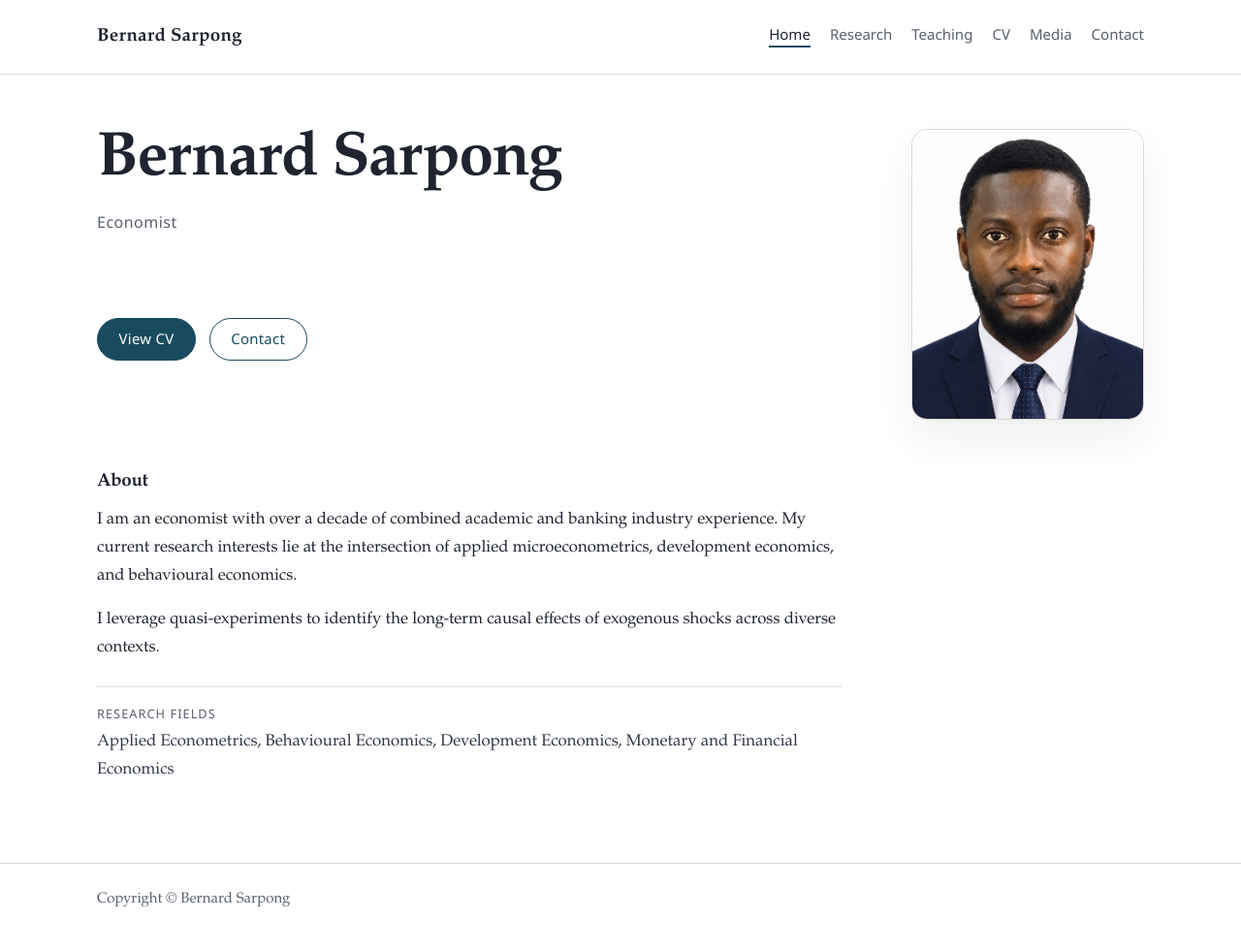
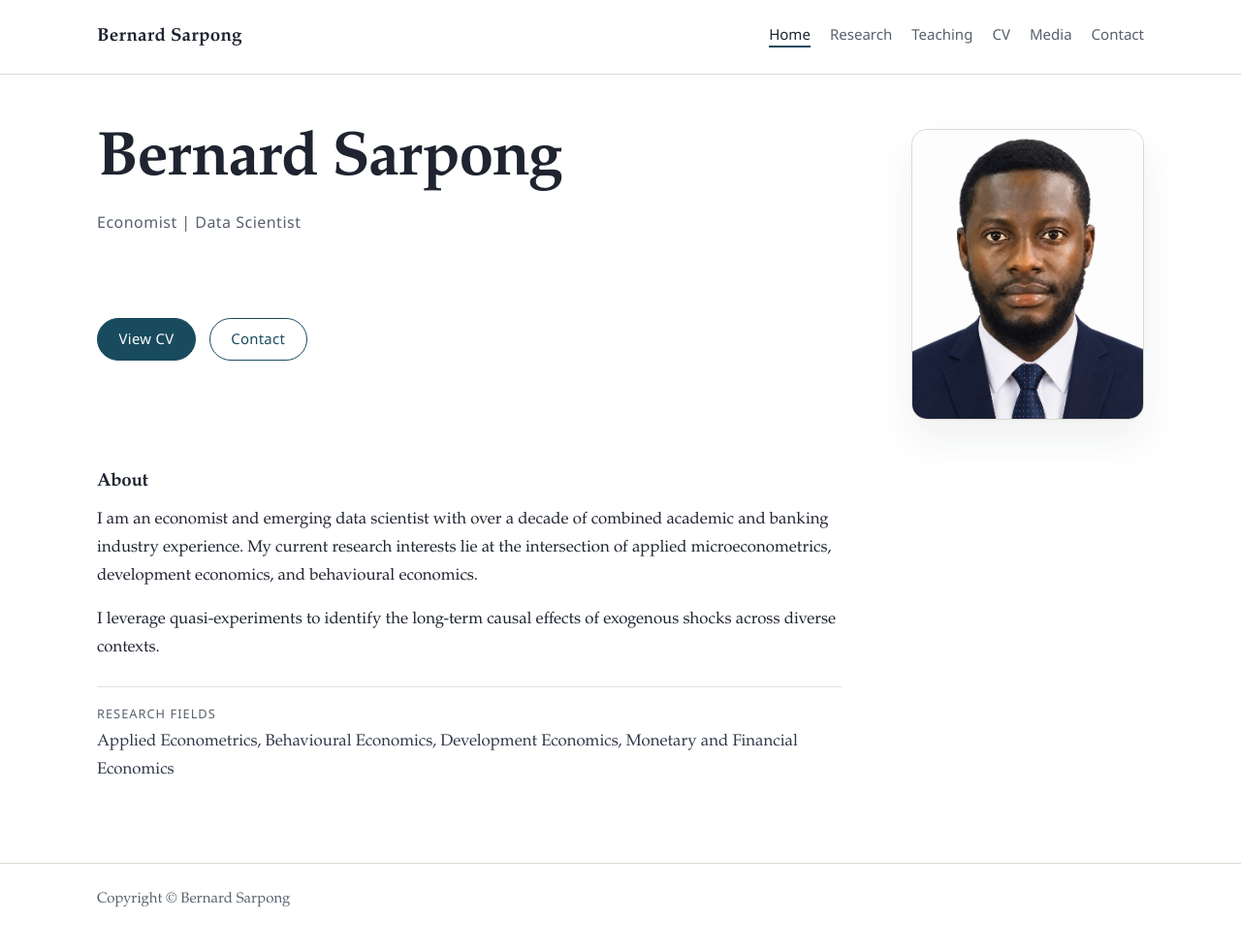
Before and after one commit to bernardksarpong/bernardksarpong.github.io, a Jekyll site: the page built from index.html, in a window 1280 px wide. Shown: the whole page at 97% size. Built offline with Jekyll 4.4.1, drawn with Linux system fonts in a browser that asks for light colours.

Commit message:
Update profile content via site editor

```diff
--- a/_data/profile.yml
+++ b/_data/profile.yml
@@ -1,11 +1,11 @@
 name: Bernard Sarpong
-title: Economist
+title: Economist | Data Scientist
 subtitle: ''
 location: Tokyo, Japan
 profile_image: /assets/img/profile.jpg
 cv_file: /assets/files/Bernard_Sarpong_CV.pdf
 biography:
-  - I am an economist with over a decade of combined academic and banking industry experience.  My current research interests lie at the intersection of applied microeconometrics, development economics, and behavioural economics.
+  - I am an economist and emerging data scientist with over a decade of combined academic and banking industry experience.  My current research interests lie at the intersection of applied microeconometrics, development economics, and behavioural economics.
   - I leverage quasi-experiments to identify the long-term causal effects of exogenous shocks across diverse contexts.
 education: []
 research_fields:
```
